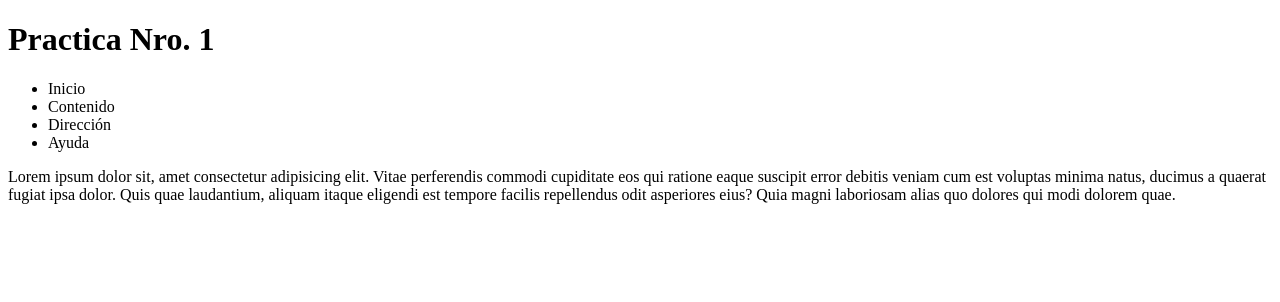
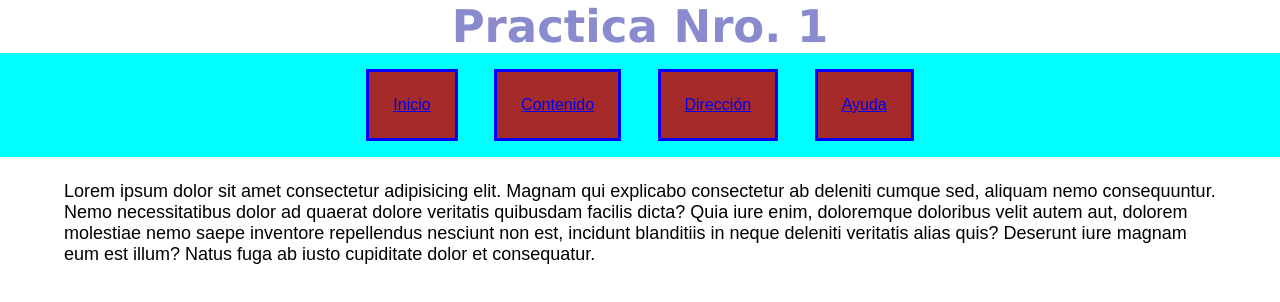
Before and after one commit to AlessoLeon/Codo-a-Codo-4.0, a plain HTML site: page Web_Practica/index.html in a window 1280 px wide. Drawn offline with Linux system fonts and the light colour scheme.

Commit message:
Modificación #1

```diff
--- a/Web_Practica/index.html
+++ b/Web_Practica/index.html
@@ -14,10 +14,10 @@
     <header>
         <h1 id="titulo-1">Practica Nro. 1</h1>
         <ul class="barra-1">
-            <li>Inicio</li>
-            <li>Contenido</li>
-            <li>Dirección</li>
-            <li>Ayuda</li>
+            <li><a href="#inicio">Inicio</a></li>
+            <li><a href="#contenido">Contenido</a></li>
+            <li><a href="#direccion">Dirección</a></li>
+            <li><a href="#ayuda">Ayuda</a></li>
         </ul>
     </header>
 
@@ -25,13 +25,12 @@
     </div>
 
     <div>
-        <p>Lorem ipsum dolor sit, amet consectetur adipisicing elit. Vitae perferendis commodi cupiditate eos qui ratione eaque suscipit error debitis veniam cum est voluptas minima natus, ducimus a quaerat fugiat ipsa dolor. Quis quae laudantium, aliquam itaque eligendi est tempore facilis repellendus odit asperiores eius? Quia magni laboriosam alias quo dolores qui modi dolorem quae.</p>
+        <p class="texto_1">Lorem ipsum dolor sit amet consectetur adipisicing elit. Magnam qui explicabo consectetur ab deleniti cumque sed, aliquam nemo consequuntur. Nemo necessitatibus dolor ad quaerat dolore veritatis quibusdam facilis dicta? Quia iure enim, doloremque doloribus velit autem aut, dolorem molestiae nemo saepe inventore repellendus nesciunt non est, incidunt blanditiis in neque deleniti veritatis alias quis? Deserunt iure magnam eum est illum? Natus fuga ab iusto cupiditate dolor et consequatur.</p>
     </div>
 
     <footer>
 
     </footer>
-
 </body>
 
 </html>
--- a/Web_Practica/style.css
+++ b/Web_Practica/style.css
@@ -0,0 +1,45 @@
+* {
+    margin: 0;
+    padding: 0;
+}
+
+h1 {
+    text-align: center;
+} /* TITULO */
+
+#titulo-1 {
+    font-family: 'Lucida Sans', 'Lucida Sans Regular', 'Lucida Grande', 'Lucida Sans Unicode', Geneva, Verdana, sans-serif;
+    font-size: 45px;
+    color: rgb(138, 138, 207);
+} /* TITULO */
+
+ul {
+    font-style: none;
+    font-family: Arial, Helvetica, sans-serif;
+    background-color: aqua;
+} /* NAVBAR */
+
+.barra-1 {
+    text-align: center;
+} /* NAVBAR */
+
+li {
+    background-color: brown;
+    margin: 2vh;
+    padding: 3vh;
+    display: inline-block;
+    border: solid blue 3px;
+} /* NAVBAR */
+
+a:hover {
+    color: rgb(95, 204, 255);
+    font-size: 18px;
+}
+
+.texto_1 {
+    font-family: sans-serif;
+    font-size: large;
+    margin-top: 3vh;
+    margin-left: 5vw;
+    margin-right: 5vw;
+}
```
